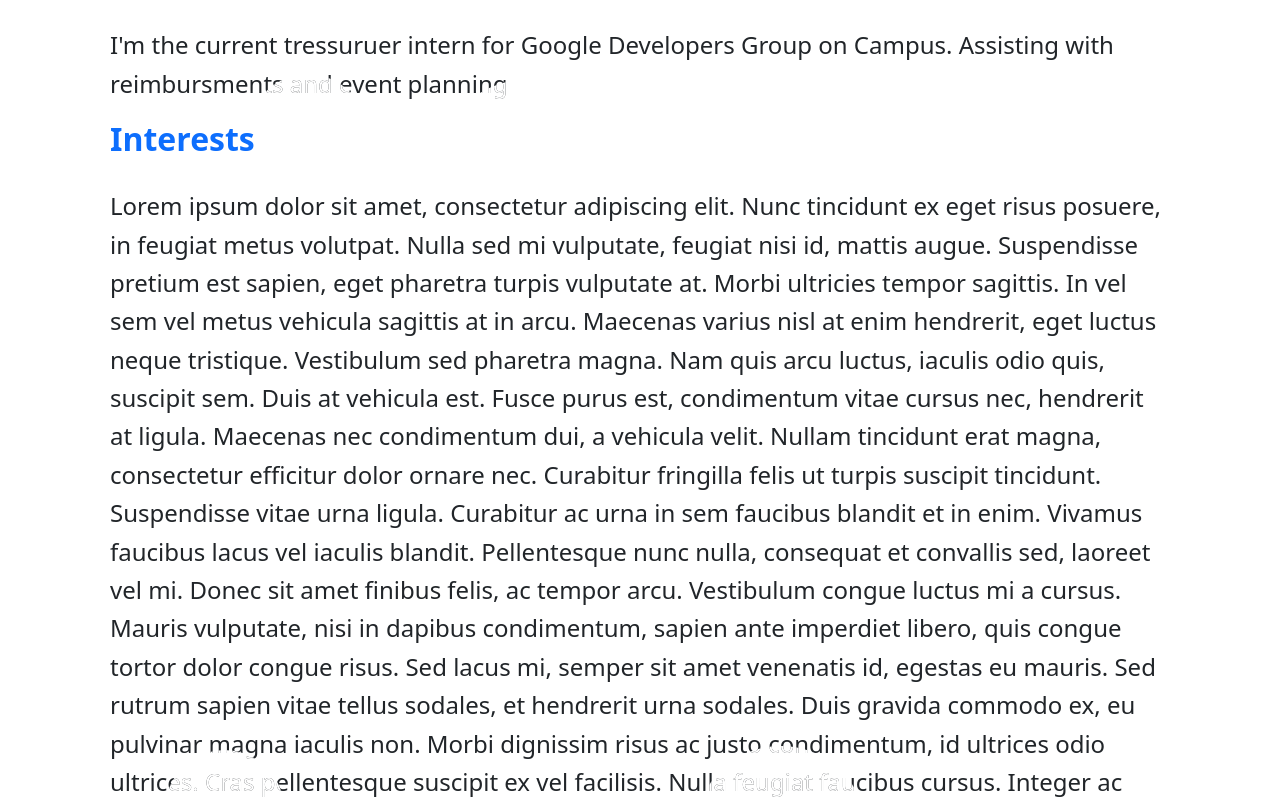
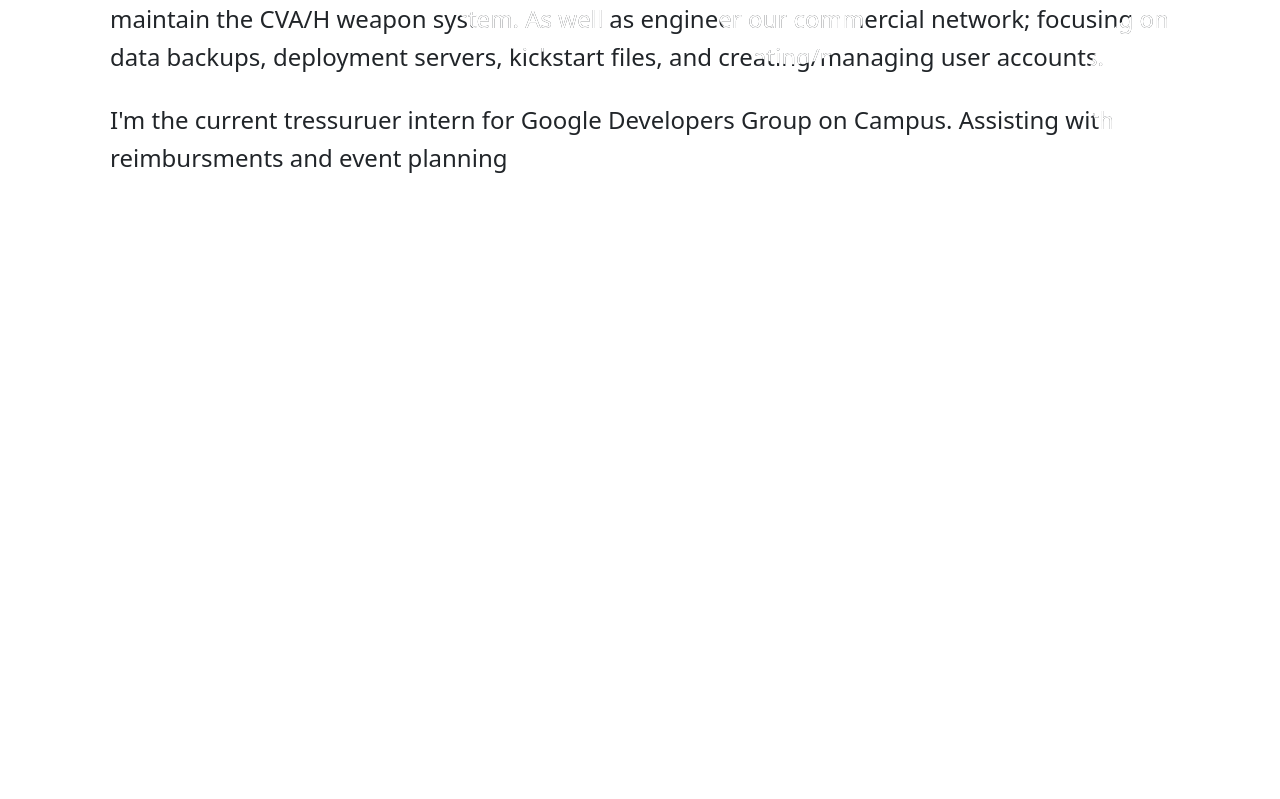
Before and after one commit to Aaron4554/web-portfolio, a React (Vite) app in the folder frontend/: page / in a window 1280 px wide. Shown: the part 1245-2044 px from the top of the page. After the commit the page ends 1545 px from the top, so only its background shows below. Built offline with nearby package versions, Linux system fonts and the light colour scheme.

Commit message:
Remove interests from Bio

```diff
--- a/frontend/src/components/Bio.tsx
+++ b/frontend/src/components/Bio.tsx
@@ -23,56 +23,6 @@ function Bio() {
           I'm the current tressuruer intern for Google Developers Group on
           Campus. Assisting with reimbursments and event planning
         </Ink>
-        <Ink className="bio__section">Interests</Ink>
-        <Ink className="bio__text">
-          Lorem ipsum dolor sit amet, consectetur adipiscing elit. Nunc
-          tincidunt ex eget risus posuere, in feugiat metus volutpat. Nulla sed
-          mi vulputate, feugiat nisi id, mattis augue. Suspendisse pretium est
-          sapien, eget pharetra turpis vulputate at. Morbi ultricies tempor
-          sagittis. In vel sem vel metus vehicula sagittis at in arcu. Maecenas
-          varius nisl at enim hendrerit, eget luctus neque tristique. Vestibulum
-          sed pharetra magna. Nam quis arcu luctus, iaculis odio quis, suscipit
-          sem. Duis at vehicula est. Fusce purus est, condimentum vitae cursus
-          nec, hendrerit at ligula. Maecenas nec condimentum dui, a vehicula
-          velit. Nullam tincidunt erat magna, consectetur efficitur dolor ornare
-          nec. Curabitur fringilla felis ut turpis suscipit tincidunt.
-          Suspendisse vitae urna ligula. Curabitur ac urna in sem faucibus
-          blandit et in enim. Vivamus faucibus lacus vel iaculis blandit.
-          Pellentesque nunc nulla, consequat et convallis sed, laoreet vel mi.
-          Donec sit amet finibus felis, ac tempor arcu. Vestibulum congue luctus
-          mi a cursus. Mauris vulputate, nisi in dapibus condimentum, sapien
-          ante imperdiet libero, quis congue tortor dolor congue risus. Sed
-          lacus mi, semper sit amet venenatis id, egestas eu mauris. Sed rutrum
-          sapien vitae tellus sodales, et hendrerit urna sodales. Duis gravida
-          commodo ex, eu pulvinar magna iaculis non. Morbi dignissim risus ac
-          justo condimentum, id ultrices odio ultrices. Cras pellentesque
-          suscipit ex vel facilisis. Nulla feugiat faucibus cursus. Integer ac
-          magna a erat bibendum fermentum sit amet et mi. Vivamus tincidunt
-          euismod urna id mattis. Praesent blandit ligula non justo dapibus
-          pretium. Mauris maximus magna diam, sed tempus orci vestibulum
-          finibus. Vestibulum rhoncus odio libero, eu ultrices nisi tristique
-          vitae. Curabitur vehicula rutrum pretium. Nullam ac nisi porttitor,
-          ultricies est ut, efficitur justo. Vivamus nec eros imperdiet,
-          pulvinar justo sed, tincidunt lacus. Etiam cursus metus dolor,
-          bibendum aliquam dui vehicula at. Quisque pellentesque scelerisque
-          ante. Curabitur lectus justo, mattis eget finibus interdum, sodales
-          non justo. Quisque efficitur porta velit eget blandit. Maecenas nisi
-          elit, pharetra ac magna ut, viverra fermentum diam. Sed commodo sem
-          erat, quis tempus eros viverra vel. Duis tortor nulla, vestibulum at
-          justo nec, elementum bibendum quam. Donec ut risus nec eros porta
-          fermentum sed ac magna. Nam a elementum ante. Cras tempus metus nunc,
-          at semper sem tincidunt sed. Curabitur facilisis massa vel nulla
-          convallis, non sagittis odio euismod. Donec id lectus non lacus varius
-          facilisis in nec ex. Aliquam erat volutpat. Praesent sollicitudin
-          neque eros, vel eleifend leo laoreet nec. Etiam lacinia erat id dolor
-          maximus eleifend non in nulla. Integer lobortis est leo, vel pharetra
-          elit consequat eget. Ut eros purus, ultricies eu metus sit amet,
-          mollis rutrum nibh. Donec mollis, lectus ac bibendum sagittis, lacus
-          metus varius purus, a egestas ligula augue sit amet mi. Sed id rhoncus
-          est. Nullam convallis purus ac nulla sollicitudin molestie. Mauris
-          rutrum pretium rutrum. Pellentesque quis euismod metus. Integer
-          viverra commodo velit non fermentum.
-        </Ink>
       </div>
     </section>
   );
```
